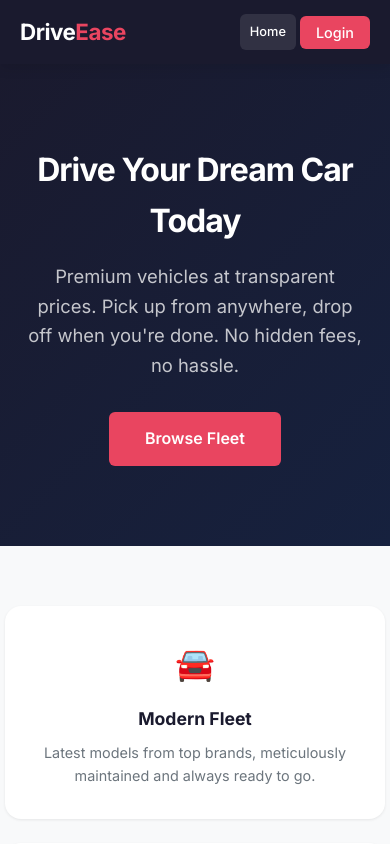
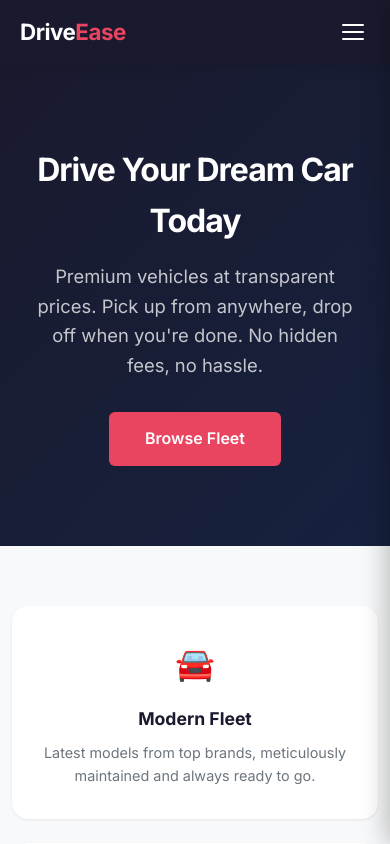
Before and after one commit to florentqevani/DriveEase---car-rental-website, a React (Vite) app in the folder client/: page / in a window 390 px wide. Shown: the top 844 px of the page. Built offline with nearby package versions, Linux system fonts and the light colour scheme; no server answers.

Commit message:
mobile view

```diff
--- a/client/src/components/Layout/Navbar.jsx
+++ b/client/src/components/Layout/Navbar.jsx
@@ -1,9 +1,14 @@
+import { useState, useEffect } from 'react';
 import { Link, useLocation } from 'react-router-dom';
 import { useAuth } from '../../context/AuthContext';
 
 export default function Navbar() {
   const { user, logout, openLogin } = useAuth();
   const { pathname } = useLocation();
+  const [menuOpen, setMenuOpen] = useState(false);
+
+  // Close menu on route change
+  useEffect(() => { setMenuOpen(false); }, [pathname]);
 
   const linkClass = (path) =>
     `${pathname === path ? 'active' : ''}`;
@@ -14,7 +19,18 @@ export default function Navbar() {
         <Link to="/" className="navbar-brand">
           Drive<span>Ease</span>
         </Link>
-        <div className="navbar-links">
+
+        <button
+          className={`navbar-toggle ${menuOpen ? 'open' : ''}`}
+          onClick={() => setMenuOpen(!menuOpen)}
+          aria-label="Toggle menu"
+        >
+          <span />
+          <span />
+          <span />
+        </button>
+
+        <div className={`navbar-links ${menuOpen ? 'show' : ''}`}>
           <Link to="/" className={linkClass('/')}>Home</Link>
           {user?.role === 'admin' && (
             <Link to="/admin" className={linkClass('/admin')}>Dashboard</Link>
--- a/client/src/index.css
+++ b/client/src/index.css
@@ -952,6 +952,46 @@ textarea {
 }
 
 /* ========================================
+/* ========================================
+   Hamburger Toggle
+   ======================================== */
+.navbar-toggle {
+    display        : none;
+    flex-direction : column;
+    justify-content: center;
+    gap            : 5px;
+    width          : 32px;
+    height         : 32px;
+    background     : none;
+    border         : none;
+    cursor         : pointer;
+    padding        : 4px;
+    z-index        : 110;
+}
+
+.navbar-toggle span {
+    display         : block;
+    width           : 22px;
+    height          : 2px;
+    background      : #fff;
+    border-radius   : 2px;
+    transition      : all 0.25s ease;
+    transform-origin: center;
+}
+
+.navbar-toggle.open span:nth-child(1) {
+    transform: translateY(7px) rotate(45deg);
+}
+
+.navbar-toggle.open span:nth-child(2) {
+    opacity: 0;
+}
+
+.navbar-toggle.open span:nth-child(3) {
+    transform: translateY(-7px) rotate(-45deg);
+}
+
+/* ========================================
    Responsive
    ======================================== */
 @media (max-width: 768px) {
@@ -971,18 +1011,57 @@ textarea {
         position: static;
     }
 
-    .navbar-links {
-        gap: 4px;
+    .container {
+        padding: 0 12px;
     }
 
-    .navbar-links a {
-        padding  : 8px 10px;
-        font-size: 0.8rem;
+    .page {
+        padding: 24px 0 60px;
+    }
+
+    /* Hamburger visible */
+    .navbar-toggle {
+        display: flex;
+    }
+
+    /* Mobile menu */
+    .navbar-links {
+        position      : fixed;
+        top           : 0;
+        right         : 0;
+        width         : min(280px, 75vw);
+        height        : 100vh;
+        background    : var(--color-primary);
+        flex-direction: column;
+        align-items   : stretch;
+        padding       : 80px 24px 32px;
+        gap           : 4px;
+        transform     : translateX(100%);
+        transition    : transform 0.3s ease;
+        box-shadow    : -4px 0 24px rgba(0, 0, 0, 0.25);
+        z-index       : 105;
+        overflow-y    : auto;
+    }
+
+    .navbar-links.show {
+        transform: translateX(0);
+    }
+
+    .navbar-links a,
+    .navbar-links button {
+        padding      : 12px 16px;
+        font-size    : 0.95rem;
+        border-radius: var(--radius-sm);
+        text-align   : left;
+        width        : 100%;
+    }
+
+    .navbar-links a:hover,
+    .navbar-links a.active {
+        background: rgba(255, 255, 255, 0.1);
+    }
+
+    .card {
+        border-radius: var(--radius-md);
     }
 }
-
-@media (max-width: 768px) {
-    .container {
-        padding: 0 5px;
-    }
-}
```
